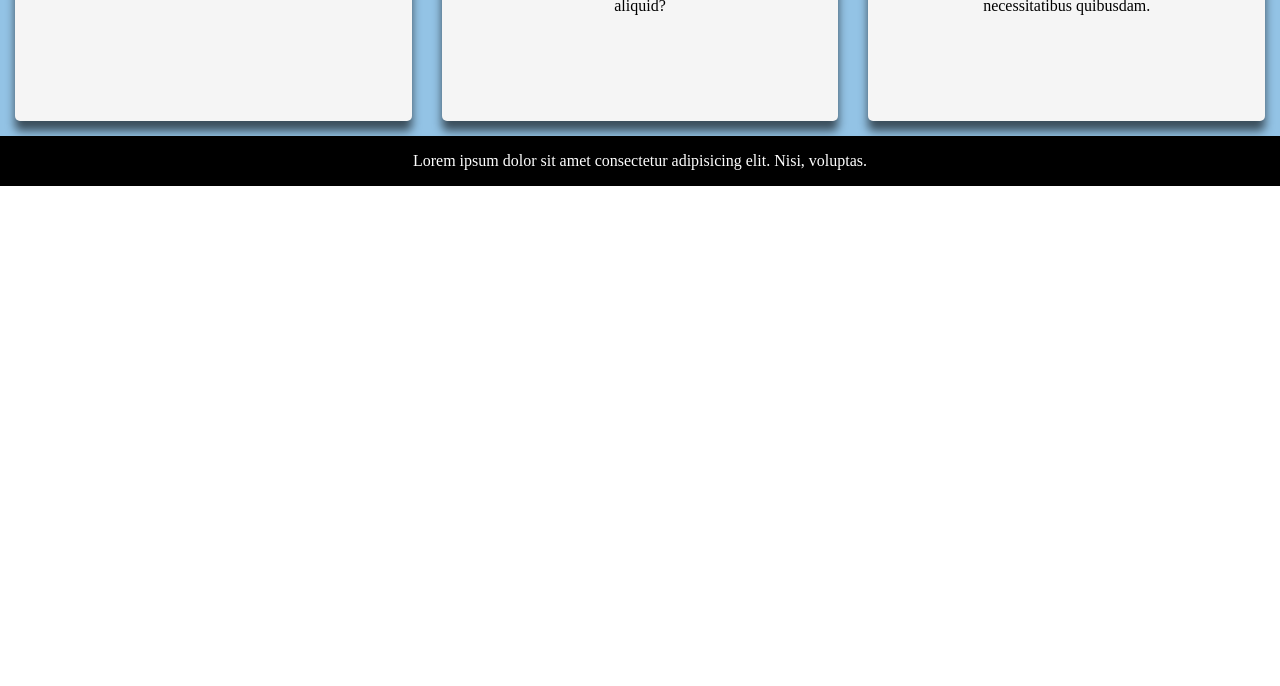
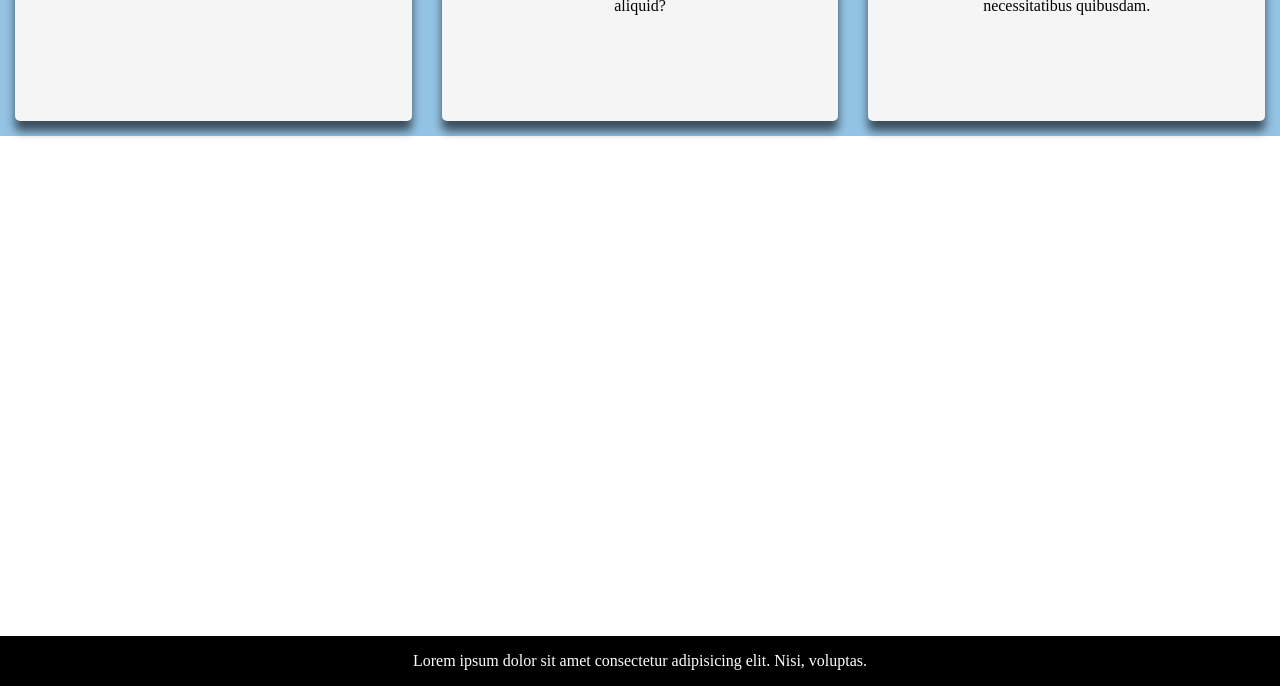
Before and after one commit to agonzo79/Mic-s-Lounge, a plain HTML site: page index.html in a window 1280 px wide. Shown: the part 1994-2680 px from the top of the page. Before the commit the page ends 2180 px from the top, so only its background shows below. Drawn offline with nearby package versions, Linux system fonts and the light colour scheme.

Commit message:
Update to index.html
Added div.gray to bottom before the footer

```diff
--- a/index.html
+++ b/index.html
@@ -55,6 +55,10 @@
       </div>
     </div>
 
+    <div class="gray">
+
+    </div>
+
     <footer> <p>Lorem ipsum dolor sit amet consectetur adipisicing elit. Nisi, voluptas.</p></footer>
   </body>
 </html>
```
